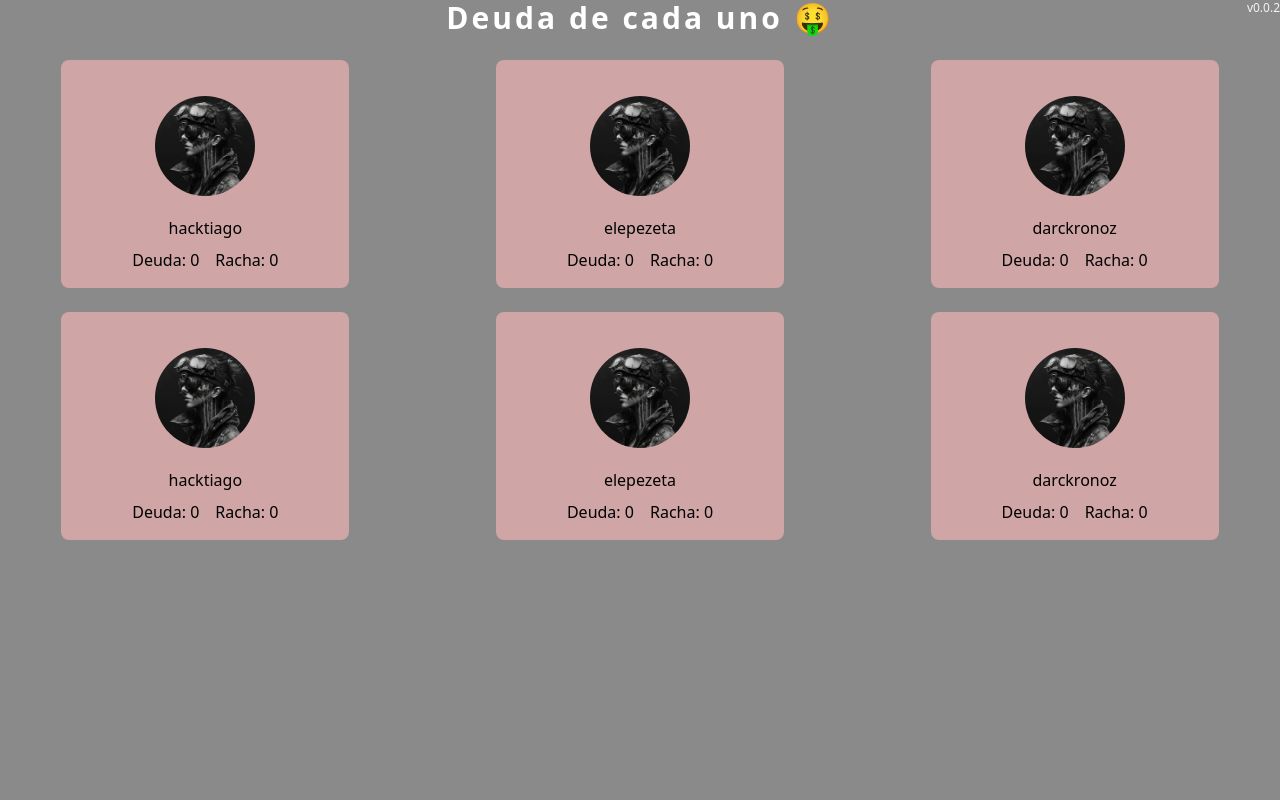
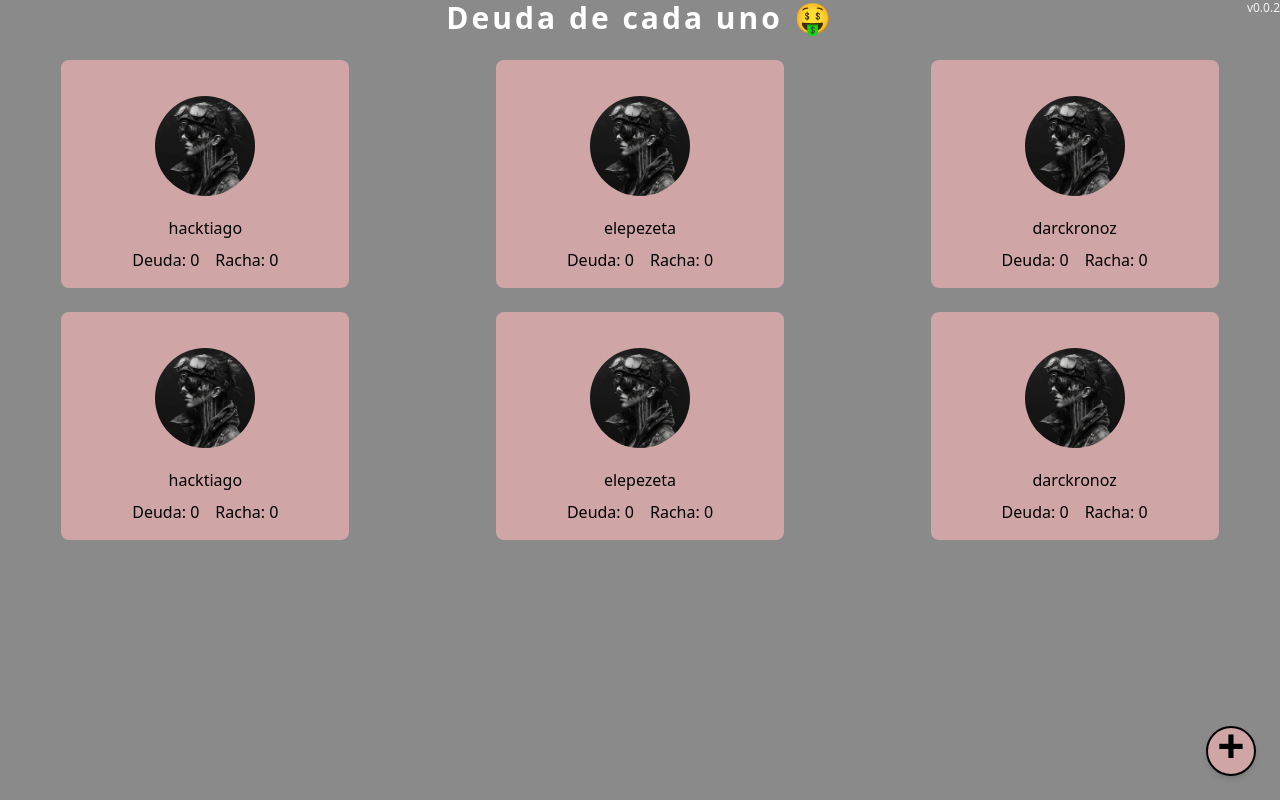
Before and after one commit to DailyCodingSoft/CodingHabit, a Next.js app in the folder coding-habit/: page /debt in a window 1280 px wide. Built offline with nearby package versions, Linux system fonts and the light colour scheme; no server answers; the database is empty.

Commit message:
agregar boton inferior

```diff
--- a/coding-habit/app/debt/page.tsx
+++ b/coding-habit/app/debt/page.tsx
@@ -4,6 +4,7 @@ import { useEffect, useState } from "react";
 import {RedisKeyDict, User} from '../../types/index'
 import StreakGrid from "@/components/layout/streak_grid/StreakGrid";
 import Streak from "@/components/ui/streak/Streak";
+import PlusButton from "@/components/ui/plus-button/PlusButton";
 
 const initialDate = ''//fecha inicial para calcular la racha perfecta.
 //es la fecha del primer commit del reto
@@ -84,6 +85,7 @@ export default function Debt() {
             <Streak user={lpzUser} debt={debts.lpz} streak={streaks.lpz}/>
             <Streak user={crisUser} debt={debts.cris} streak={streaks.cris}/>
         </StreakGrid>
+        <PlusButton onClick={() => {}}/>
         </>
     );
 }
--- /dev/null
+++ b/coding-habit/components/ui/plus-button/PlusButton.tsx
@@ -0,0 +1,18 @@
+type PlusButtonProps = {
+    onClick: () => void;
+}
+
+export default function PlusButton({onClick}: PlusButtonProps) {
+  return (
+    <button
+      onClick={onClick}
+      className="fixed bottom-6 right-6 z-50 rounded-full bg-(--primary-light-color) border-2 border-black hover:bg-(--secondary-light-color) transition-colors duration-200 shadow-md shrink-0"
+      style={{ width: '50px', height: '50px', minWidth: '50px', minHeight: '50px', maxWidth: '50px', maxHeight: '50px' }}
+      aria-label="Add"
+    >
+      <span className="absolute inset-0 flex items-center justify-center text-5xl font-bold text-black leading-none select-none" style={{ marginTop: '-12px' }}>
+        +
+      </span>
+    </button>
+  );
+};
--- a/coding-habit/styles/globals.css
+++ b/coding-habit/styles/globals.css
@@ -2,6 +2,7 @@
 
 :root {
   --primary-light-color: rgb(207, 165, 165);
+  --secondary-light-color: rgb(170, 125, 125);
   --main-light-bg-color: rgb(138, 138, 138);
   --darck-text-color: rgb(26, 26, 26);
   --light-text-color: rgb(243, 243, 243);
```
